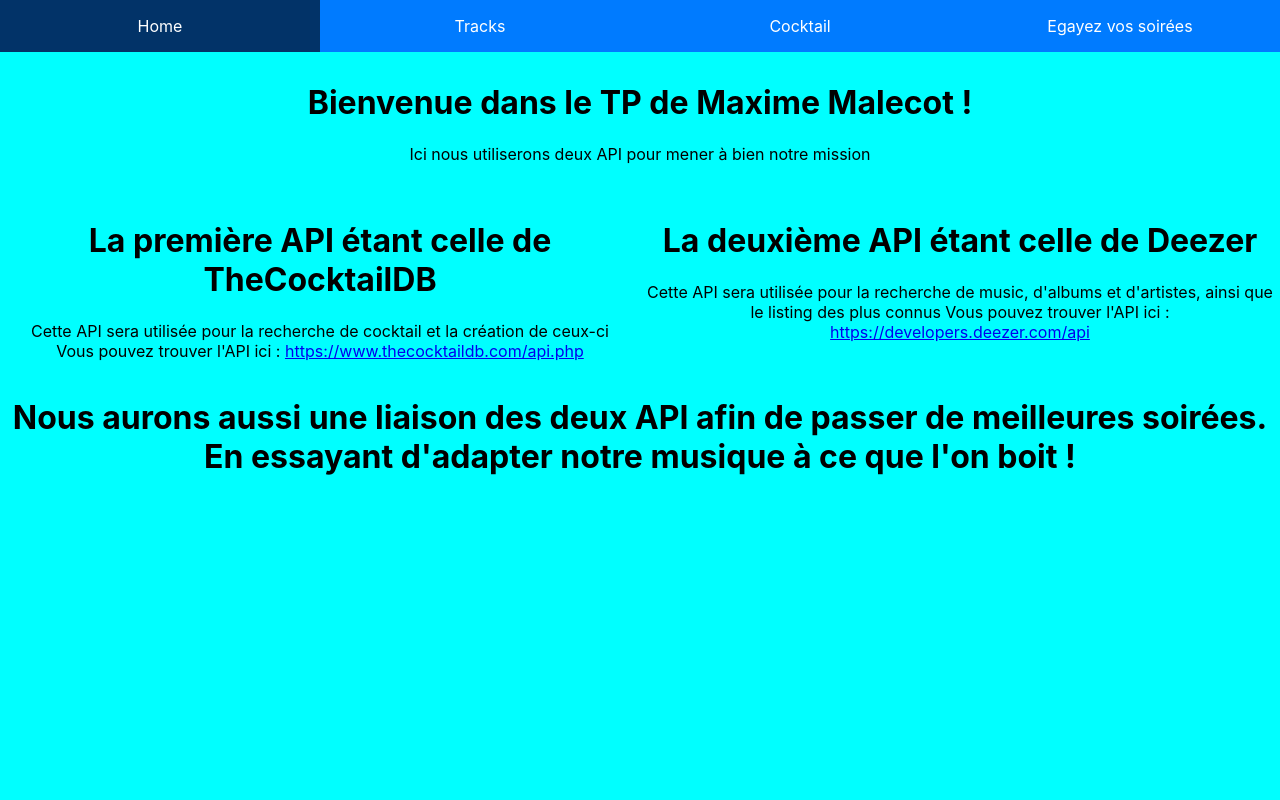
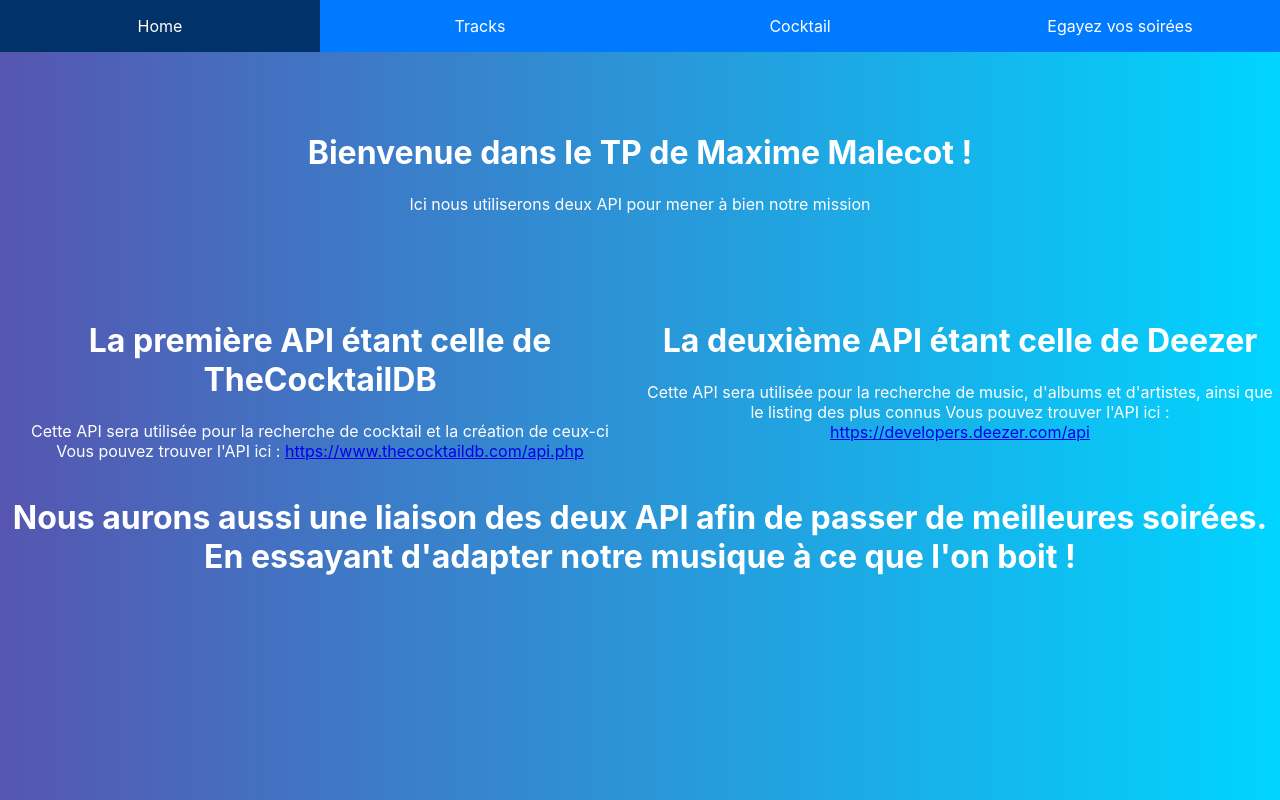
Before and after one commit to MaximeMalecot/TP_React, a React (Create React App) app in the folder tp-app/: page / in a window 1280 px wide. Built offline with nearby package versions, Linux system fonts and the light colour scheme.

Commit message:
Background and text color changed

```diff
--- a/tp-app/src/Components/CocktailDB.jsx
+++ b/tp-app/src/Components/CocktailDB.jsx
@@ -32,7 +32,7 @@
             <Link className="col-inner col-12" key={answer.idDrink} href={"/cocktail?id="+answer.idDrink}>
                 Nom: {answer.strDrink}
             </Link> ) :
-            <div className="col-inner col-12">Frero y a R viens sur le vieux port un peu</div>}
+            <div className="col-inner col-12">Frero y a R, viens sur le vieux port un peu</div>}
             </ul>
 
         </div>
--- a/tp-app/src/Components/Mix.jsx
+++ b/tp-app/src/Components/Mix.jsx
@@ -35,12 +35,13 @@
             { (music && cocktail) &&
             <div className="row">
                 <div className="col-12 result">
-                    Nous vous conseillons de boire un <a key={cocktail.idDrink} href={"/cocktail?id="+cocktail.idDrink}>{cocktail.strDrink}</a> avec la musique <a key={music.id} href={"/info?music="+music.id}>{music.title}</a> de <a key={music.artist.id} href={"/info?artist="+music.artist.id}>{music.artist.name}</a>
+                    Nous vous conseillons de boire un <b>{cocktail.strDrink}</b> avec la musique <a key={music.id} href={"/info?music="+music.id}>{music.title}</a> de <a key={music.artist.id} href={"/info?artist="+music.artist.id}>{music.artist.name}</a>
                 </div>
                 <div className="col-12">
                     <h1>Comment faire un {cocktail.strDrink} :</h1>
                 </div>
                 <Cocktail data={cocktail.idDrink}/>
+
             </div>
             }
         </div>
--- a/tp-app/src/Components/Search.jsx
+++ b/tp-app/src/Components/Search.jsx
@@ -25,7 +25,7 @@
                 <button className="btn" onClick={confirm}>search</button>
             </div>
             {
-                answers ? answers.map( answer => <li className="col-12" key={answer.id}>Title: <a key={answer.id} href={"/info?music="+answer.id}>{answer.title}</a>, Artist: <a key={answer.artist.id} href={"/info?artist="+answer.artist.id}>{answer.artist.name}</a></li> ) : <p className="col-12">Frero y a R viens sur le vieux port un peu</p>
+                answers ? answers.map( answer => <li className="col-12" key={answer.id}>Title: <a key={answer.id} href={"/info?music="+answer.id}>{answer.title}</a>, Artist: <a key={answer.artist.id} href={"/info?artist="+answer.artist.id}>{answer.artist.name}</a></li> ) : <p className="col-12">Frero y a R, viens sur le vieux port un peu</p>
             }
         </div>
     );
--- a/tp-app/src/index.css
+++ b/tp-app/src/index.css
@@ -38,16 +38,21 @@
   color: white;
 }
 
+body{
+  background: rgb(14,0,255);
+  background: linear-gradient(90deg, rgba(14,0,255,1) 0%, rgba(86,86,176,1) 0%, rgba(0,212,255,1) 100%);
+  color: white;
+}
 .container{
   width: 100%;
   height: 100%;
-  background-color: aqua;
 }
 
 .row{
   display: flex;
   flex-wrap: wrap;
   padding: 10px 0;
+  margin-top: 50px;
 }
 
 .col-12{
@@ -78,7 +83,7 @@
 }
 
 .list-container > li > a{
-  color: black;
+  color: white;
   text-decoration: none;
 }
 
@@ -96,7 +101,7 @@
 }
 
 .list-deco-container{
-  color: black;
+  color: white;
   margin: 0;
   padding: 0;
   overflow: auto;
@@ -125,12 +130,9 @@
   border-radius: 5px;
 }
 
-body{
-  background-color: aqua
-}
 
 .result > a{
-  color: black;
+  color: white;
 }
 
 .result > a:hover{
```
